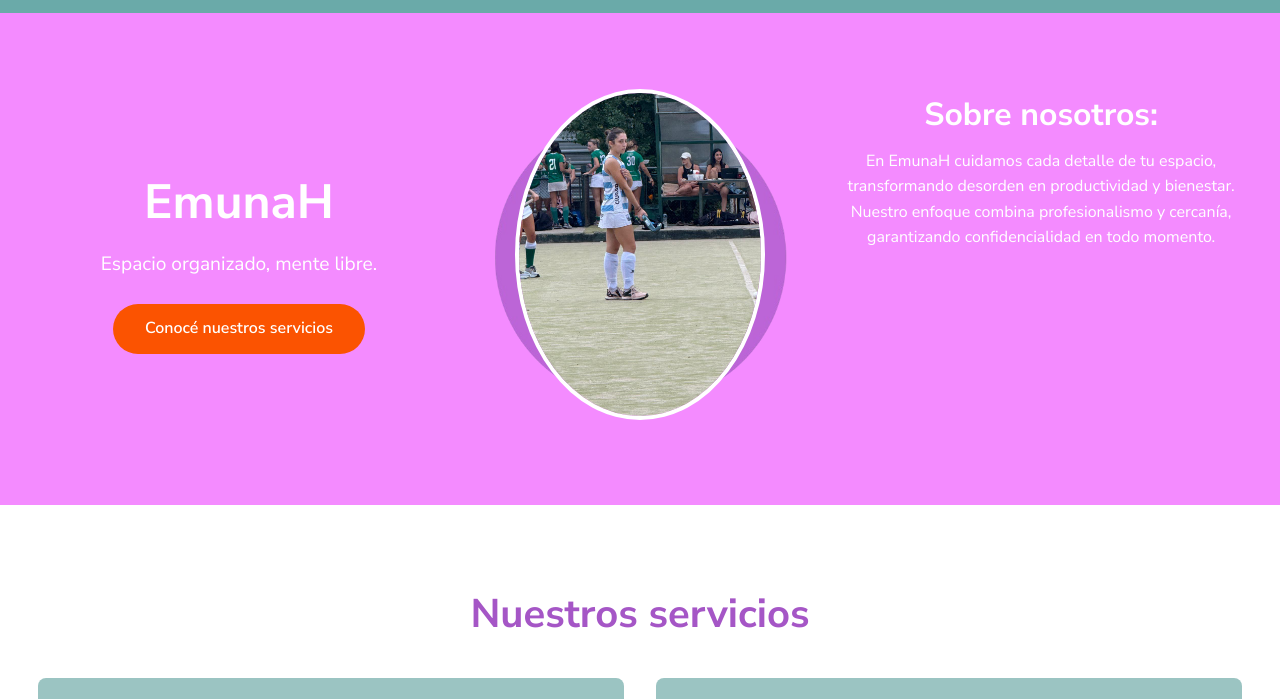
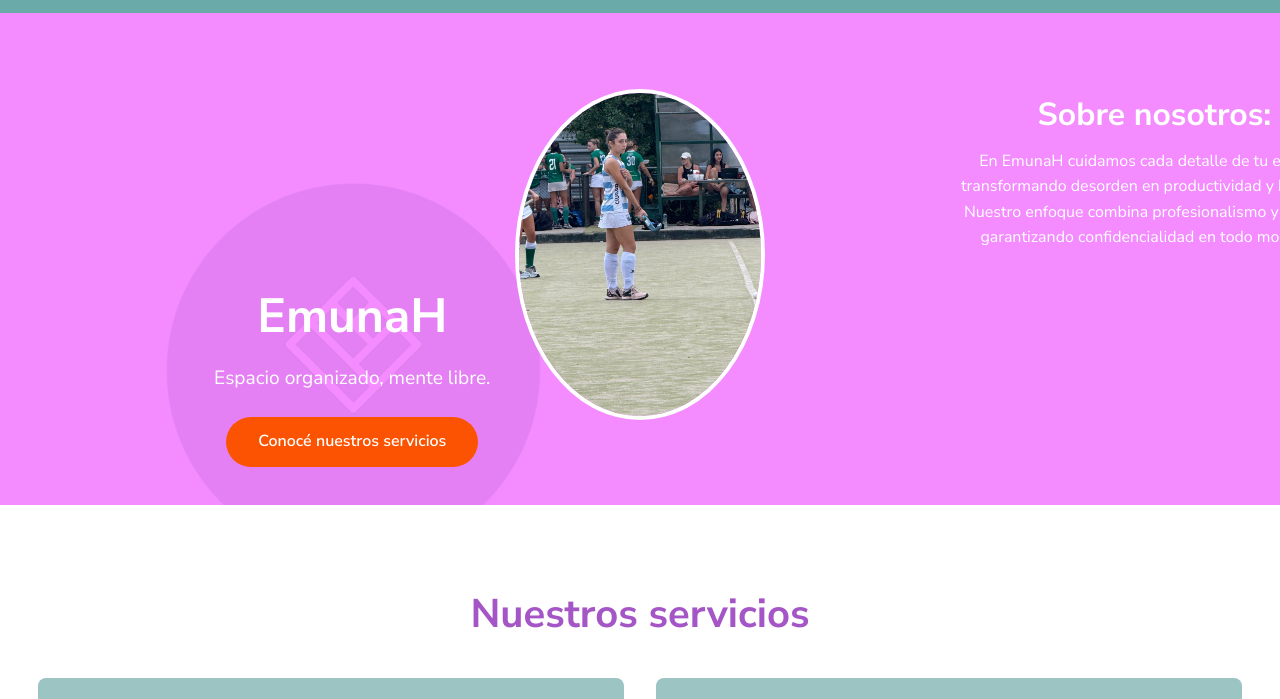
Before and after one commit to lautiaguirre/prueba1, a plain HTML site: page index.html in a window 1280 px wide. Shown: the part 98-797 px from the top of the page. Drawn offline with Linux system fonts and the light colour scheme.

Commit message:
styles.css

```diff
--- a/css/styles.css
+++ b/css/styles.css
@@ -36,35 +36,44 @@ a { text-decoration: none; color: inherit; }
 }
 .nav-links a:hover { color: var(--accent); }
 
-/* HERO: reestructurado con grid */
+/* HERO */
 .hero {
   display: grid;
   grid-template-columns: 1fr 1fr 1fr;
   align-items: center;
-  padding: 4.8rem 2.4rem; /* +20% */
+  padding: 4.8rem 2.4rem;
   background: var(--purple2);
   color: #fff;
   position: relative;
   overflow: hidden;
 }
-.hero::before {
-  content: '';
-  position: absolute;
-  top: 50%; left: 50%;
-  width: 60%; height: 60%;
-  background: url('../images/logo.png') no-repeat center;
-  background-size: contain;
-  opacity: 0.7;
-  transform: translate(-50%, -50%);
-  z-index: 0;
-}
+
+/* QUITAMOS .hero::before */
+
+/* .hero-content: posicion relativa para el logo de fondo */
 .hero-content {
   grid-column: 1 / 2;
   justify-self: center;
   align-self: center;
   text-align: center;
   z-index: 1;
+  position: relative;
+  top: 3cm;
+  left: 3cm;
 }
+/* NUEVO: logo de fondo detrás del texto */
+.hero-content::before {
+  content: '';
+  position: absolute;
+  top: 50%; left: 50%;
+  width: 200%; height: 200%;
+  background: url('../images/logo.png') no-repeat center;
+  background-size: contain;
+  opacity: 0.2;
+  transform: translate(-50%, -50%);
+  z-index: -1;
+}
+
 .hero-content h1 {
   font-size: 3rem; margin-bottom: .5rem;
 }
@@ -82,6 +91,7 @@ a { text-decoration: none; color: inherit; }
 }
 .btn-primary:hover { background: var(--purple1); }
 
+/* RESTO SIN CAMBIOS */
 .hero-center {
   grid-column: 2 / 3;
   justify-self: center;
@@ -96,9 +106,11 @@ a { text-decoration: none; color: inherit; }
 .hero-about {
   grid-column: 3 / 4;
   justify-self: center;
-  align-self: start; /* arranca en la misma altura que la foto */
+  align-self: start;
   text-align: center;
   z-index: 1;
+  position: relative;
+  left: 3cm;
 }
 .hero-about h2 {
   font-size: 2rem; margin-bottom: .5rem;
@@ -106,7 +118,7 @@ a { text-decoration: none; color: inherit; }
 
 /* SERVICIOS */
 .services {
-  padding: 4.8rem 2.4rem; /* +20% */
+  padding: 4.8rem 2.4rem;
 }
 .services h2 {
   font-size: 2.5rem; margin-bottom: 2rem;
@@ -133,7 +145,7 @@ a { text-decoration: none; color: inherit; }
 
 /* CÓMO TRABAJAMOS */
 .how-we-work {
-  padding: 5.76rem 2.4rem; /* +20% sobre 4.8rem */
+  padding: 5.76rem 2.4rem;
   background: var(--teal1);
   color: #fff;
   text-align: center;
@@ -148,7 +160,7 @@ a { text-decoration: none; color: inherit; }
 
 /* CONTACTO */
 .contact {
-  padding: 5.76rem 2.4rem; /* +20% sobre 4.8rem */
+  padding: 5.76rem 2.4rem;
   text-align: center;
 }
 .contact h2 {
@@ -196,6 +208,7 @@ footer {
     grid-column: 1;
     margin-bottom: 2rem;
     align-self: center;
+    top: 0; left: 0; /* deshacer desplazamiento en móvil */
   }
   .contact ul {
     flex-direction: column;
```
